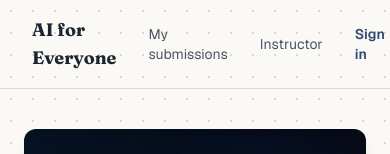
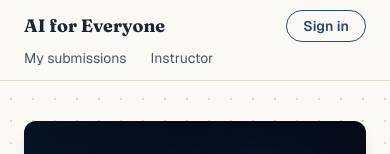
Before and after one commit to Menal-prog/AI_For_Everyone, a Next.js app: page / in a window 390 px wide. Shown: the top 154 px of the page. Built offline with nearby package versions, Linux system fonts and the light colour scheme; no server answers; the database is empty.

Commit message:
Make nav responsive and match page width

```diff
--- a/app/components/NavBar.tsx
+++ b/app/components/NavBar.tsx
@@ -35,28 +35,43 @@
   }
 
   return (
-    <nav className="border-b border-line">
-      <div className="max-w-3xl mx-auto px-8 py-4 flex items-center gap-8 text-sm">
-        <Link href="/" className="font-display font-bold text-lg text-ink">
+    <nav className="border-b border-line bg-paper/80 backdrop-blur">
+      <div className="max-w-5xl mx-auto px-6 md:px-8 py-3 md:py-4 flex flex-wrap items-center justify-between gap-y-2 text-sm">
+        <Link
+          href="/"
+          className="order-1 font-display font-bold text-lg text-ink whitespace-nowrap"
+        >
           AI for Everyone
         </Link>
-        <Link href="/dashboard" className="text-slate hover:text-steel">
-          My submissions
-        </Link>
-        <Link href="/instructor" className="text-slate hover:text-steel">
-          Instructor
-        </Link>
 
-        <div className="ml-auto">
+        <div className="order-3 w-full flex items-center gap-6 md:order-2 md:w-auto md:flex-1 md:ml-10">
+          <Link
+            href="/dashboard"
+            className="text-slate hover:text-steel whitespace-nowrap"
+          >
+            My submissions
+          </Link>
+          <Link
+            href="/instructor"
+            className="text-slate hover:text-steel whitespace-nowrap"
+          >
+            Instructor
+          </Link>
+        </div>
+
+        <div className="order-2 md:order-3">
           {!loading && !user && (
-            <Link href="/login" className="text-steel font-semibold">
+            <Link
+              href="/login"
+              className="text-steel font-semibold whitespace-nowrap rounded-full border border-steel px-4 py-1.5 hover:bg-steel hover:text-paper transition-colors"
+            >
               Sign in
             </Link>
           )}
           {!loading && user && (
             <button
               onClick={handleSignOut}
-              className="text-slate hover:text-steel font-semibold"
+              className="text-slate hover:text-steel font-semibold whitespace-nowrap rounded-full border border-line px-4 py-1.5 hover:border-steel transition-colors"
             >
               Sign out
             </button>
```
